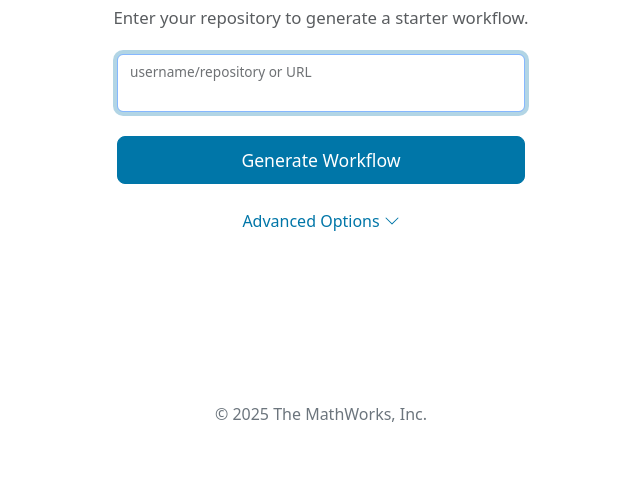
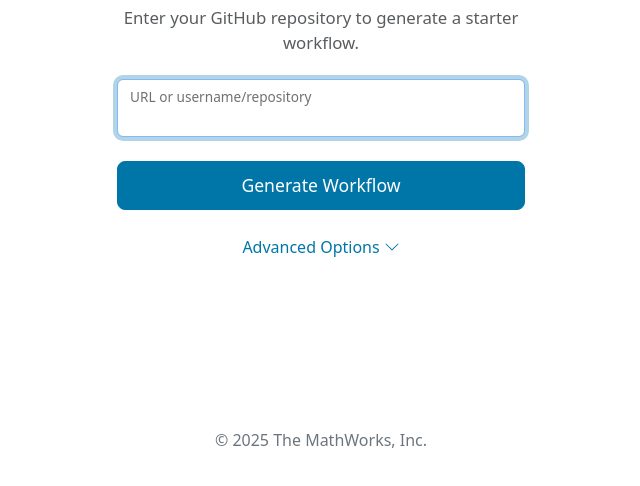
Before and after one commit to matlab-actions/workflow-generator, a website with bundled scripts: page public/index.html in a window 1280 px wide. Shown: the part 268-754 px from the top of the page, without its empty margins (319-959 px from the left). Built offline with nearby package versions, Linux system fonts and the light colour scheme.

Commit message:
Minor user-facing text tweak

```diff
--- a/public/index.html
+++ b/public/index.html
@@ -49,7 +49,7 @@
           height="100" />
         <h2>Generate a GitHub Actions Workflow for MATLAB</h2>
         <p class="lead text-muted">
-          Enter your repository to generate a starter workflow.
+          Enter your GitHub repository to generate a starter workflow.
         </p>
       </div>
       <div class="ps-4 pe-4">
@@ -64,10 +64,10 @@
               required
               autofocus />
             <label for="repo" class="form-label">
-              username/repository or URL
+              URL or username/repository
             </label>
             <div class="invalid-feedback">
-              Please enter a valid username/repository or URL
+              Please enter a valid repository URL or GitHub username and repository
             </div>
           </div>
           <button
```
